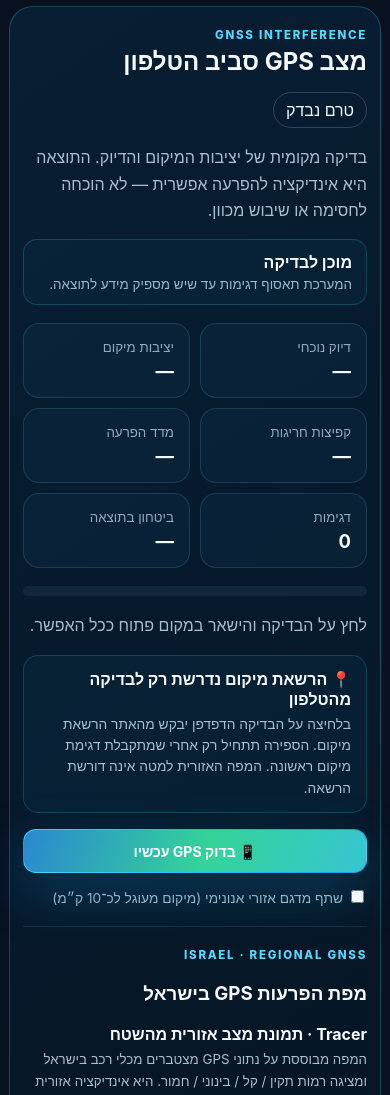
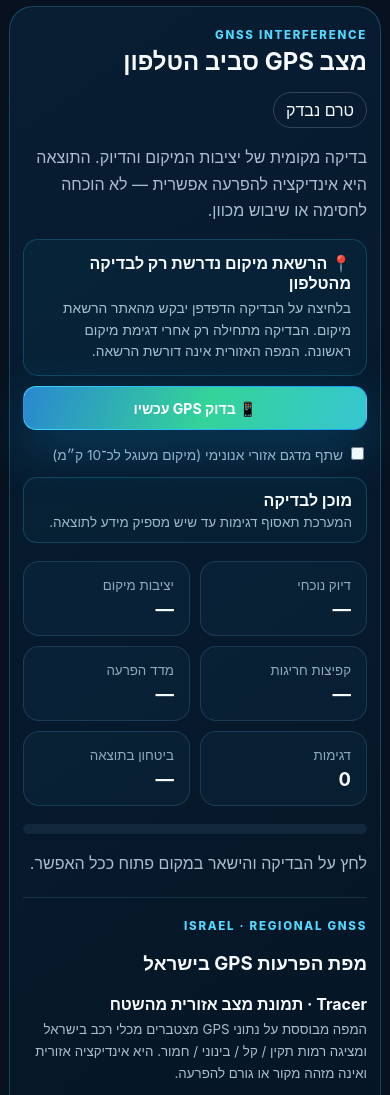
Before and after one commit to l2005l/HaniaION, a FastAPI app: page / in a window 390 px wide. Shown: the part 1327-2422 px from the top of the page. Run offline with FastAPI, Linux system fonts and the light colour scheme; data that the repository does not hold is empty; some libraries are stand-ins or nearby versions.

Commit message:
add mobile action landing fixed

```diff
--- a/static/app.js
+++ b/static/app.js
@@ -2,9 +2,14 @@
 
 const byId = id => document.getElementById(id);
 
-function scrollToTarget(id, block = "start") {
+function scrollToTarget(id, block = "start", offset = 0) {
   const target = byId(id);
   if (!target) return;
+  if (block === "start" && offset) {
+    const top = target.getBoundingClientRect().top + window.scrollY - offset;
+    window.scrollTo({ top: Math.max(0, top), behavior: "smooth" });
+    return;
+  }
   target.scrollIntoView({ behavior: "smooth", block });
 }
 
@@ -263,7 +268,7 @@ async function calculate({ scrollToWorkspace = false } = {}) {
     elements.loadingDescription.textContent = historyText;
     setState("success");
     showToast(payload.cached ? "נתוני RAAM נטענו ממטמון שרת תקין" : "נתוני NASA עודכנו בהצלחה");
-    setTimeout(() => scrollToTarget("raam-values-target", "start"), 320);
+    setTimeout(() => scrollToTarget("raam-values-target", "start", 132), 320);
   } catch (error) {
     const rawMessage = error instanceof Error ? error.message : "אירעה שגיאה לא צפויה.";
     const previous = loadHistory()[0];
@@ -650,14 +655,22 @@ function registerEvents() {
   elements.downloadJsonButton.addEventListener("click", exportJson);
   elements.downloadCsvButton.addEventListener("click", exportCsv);
   elements.shareResultButton?.addEventListener("click", shareResult);
-  elements.viewResultsButton.addEventListener("click", () => scrollToTarget("raam-values-target", "start"));
+  elements.viewResultsButton.addEventListener("click", () => scrollToTarget("raam-values-target", "start", 132));
 
 
   document.querySelectorAll('a[href="#k69-live-target"]').forEach(link => {
     link.addEventListener("click", event => {
       event.preventDefault();
-      scrollToTarget("k69-live-target", "start");
+      scrollToTarget("k69-live-target", "start", 92);
       history.replaceState(null, "", "#k69-live-target");
+    });
+  });
+
+  document.querySelectorAll('a[href="#gnss-action-target"]').forEach(link => {
+    link.addEventListener("click", event => {
+      event.preventDefault();
+      scrollToTarget("gnss-action-target", "start", 112);
+      history.replaceState(null, "", "#gnss-action-target");
     });
   });
 
@@ -1209,6 +1222,6 @@ document.addEventListener("DOMContentLoaded", initializeK69Monitor);
     $('gnssBadge').className='gnss-badge '+cls;$('gnssBadge').textContent=title;$('gnssReason').textContent=reason;setLive(title,`${samples.length} דגימות נותחו · ביטחון ${m.confidence}%`);const last=samples[samples.length-1];regional(last.latitude,last.longitude,$('gnssShare').checked,m.score,m.accuracy,m.fixRatio);
   }
   function maybeFinish(){const m=metrics();if(!m)return;paint(m);const enoughStable=samples.length>=8&&m.elapsed>=15&&m.confidence>=75&&m.accuracy<=25;const enoughAny=samples.length>=12&&m.elapsed>=22&&m.confidence>=82;if(enoughStable||enoughAny)finish();}
-  function begin(){if(firstFix)return;firstFix=true;started=Date.now();setLive('בודק GPS בזמן אמת','אוסף דגימות ומעריך אם כבר יש מספיק מידע.');timer=setInterval(()=>{const m=metrics();if(m){paint(m);button.textContent=`בודק… ${samples.length} דגימות`;if(m.elapsed>=45)finish(true);else maybeFinish();}},1000);}
+  function begin(){if(firstFix)return;firstFix=true;started=Date.now();scrollToTarget('gnss-status-target','start',112);setLive('בודק GPS בזמן אמת','אוסף דגימות ומעריך אם כבר יש מספיק מידע.');timer=setInterval(()=>{const m=metrics();if(m){paint(m);button.textContent=`בודק… ${samples.length} דגימות`;if(m.elapsed>=45)finish(true);else maybeFinish();}},1000);}
   button.addEventListener('click',()=>{if(!navigator.geolocation){$('gnssReason').textContent='הדפדפן אינו תומך בבדיקת מיקום.';return;}samples=[];firstFix=false;lastSampleAt=0;button.disabled=true;button.textContent='📍 מבקש הרשאת מיקום…';setLive('ממתין להרשאה','הרשאת Location נדרשת רק לבדיקה המקומית.');$('gnssReason').textContent='אשר לדפדפן גישה למיקום. הבדיקה תתחיל רק לאחר Fix ראשון.';watchId=navigator.geolocation.watchPosition(p=>{begin();const now=Date.now();samples.push({latitude:p.coords.latitude,longitude:p.coords.longitude,accuracy:p.coords.accuracy,t:now});lastSampleAt=now;const m=metrics();paint(m);setLive('בודק GPS בזמן אמת',`נאספו ${samples.length} דגימות · ביטחון ${m?m.confidence:0}%`);$('gnssReason').textContent=p.coords.accuracy>35?'הקליטה כרגע חלשה. אם המצב נמשך, עבור לאזור פתוח לשמיים.':'הבדיקה פעילה והמדדים מתעדכנים בזמן אמת.';maybeFinish();},permissionError,{enableHighAccuracy:true,maximumAge:0,timeout:15000});});
 })();
--- a/static/index.html
+++ b/static/index.html
@@ -9,7 +9,7 @@
   <link rel="manifest" href="/manifest.webmanifest">
   <link rel="icon" href="/static/icons/icon.svg?v=43" type="image/svg+xml">
   <link rel="apple-touch-icon" href="/static/icons/icon.svg?v=43">
-  <link rel="stylesheet" href="/static/style.css?v=54">
+  <link rel="stylesheet" href="/static/style.css?v=55">
   <title>HaniaION — BRDC to RAAM</title>
   <link rel="stylesheet" href="/static/data-status.css?v=4">
 </head>
@@ -37,7 +37,7 @@
         <div class="focused-primary-actions">
           <button id="heroCalculateButton" class="button button-primary button-large" type="button"><span class="button-icon">↯</span> הורד והצג נתוני NASA</button>
           <a class="button button-secondary button-large k69-priority-button" href="#k69-live-target"><span>◷</span> מעבר מהיר ל־K69</a>
-          <a class="button button-secondary button-large gnss-priority-button" href="#gnss-monitor"><span>⌖</span> בדיקת חסימת GPS</a>
+          <a class="button button-secondary button-large gnss-priority-button" href="#gnss-action-target"><span>⌖</span> בדיקת חסימת GPS</a>
         </div>
       </div>
 
@@ -58,7 +58,7 @@
         <a class="command-priority-card k69-command-card" href="#gps-pulse">
           <span class="command-icon">◷</span><div><small>עדיפות שנייה · חישוב מקומי</small><strong>K69 הבא בעוד <span id="k69QuickCountdown">--:--</span></strong><em>זמן מקומי: <span id="k69QuickNext">--:--:--</span></em></div><b>פתח</b>
         </a>
-        <a class="command-priority-card status-command-card" href="#gnss-monitor">
+        <a class="command-priority-card status-command-card" href="#gnss-action-target">
           <span class="command-icon">⌖</span><div><small>בדיקת סביבה</small><strong>GNSS Monitor</strong><em>בדיקת GPS מהטלפון ותמונה אזורית</em></div><b>בדוק</b>
         </a>
       </div>
@@ -67,13 +67,17 @@
     <section id="gnss-monitor" class="gnss-monitor reveal" aria-label="ניטור GNSS מהטלפון">
       <div class="gnss-head"><div><span class="section-kicker">GNSS INTERFERENCE</span><h2>מצב GPS סביב הטלפון</h2></div><span id="gnssBadge" class="gnss-badge neutral">טרם נבדק</span></div>
       <p class="gnss-explain">בדיקה מקומית של יציבות המיקום והדיוק. התוצאה היא אינדיקציה להפרעה אפשרית — לא הוכחה לחסימה או שיבוש מכוון.</p>
-      <div id="gnssLiveStatus" class="gnss-live-status"><strong>מוכן לבדיקה</strong><span>המערכת תאסוף דגימות עד שיש מספיק מידע לתוצאה.</span></div>
-      <div class="gnss-grid">
-        <article><small>דיוק נוכחי</small><strong id="gnssAccuracy">—</strong></article><article><small>יציבות מיקום</small><strong id="gnssFix">—</strong></article><article><small>קפיצות חריגות</small><strong id="gnssJumps">—</strong></article><article><small>מדד הפרעה</small><strong id="gnssScore">—</strong></article><article><small>דגימות</small><strong id="gnssSamples">0</strong></article><article><small>ביטחון בתוצאה</small><strong id="gnssConfidence">—</strong></article>
+      <div id="gnss-action-target" class="gnss-action-target">
+        <div class="gnss-permission-note"><strong>📍 הרשאת מיקום נדרשת רק לבדיקה מהטלפון</strong><span>בלחיצה על הבדיקה הדפדפן יבקש מהאתר הרשאת מיקום. הבדיקה מתחילה רק אחרי דגימת מיקום ראשונה. המפה האזורית אינה דורשת הרשאה.</span></div>
+        <div class="gnss-actions"><button id="gnssTestButton" class="button button-primary" type="button">📱 בדוק GPS עכשיו</button><label><input id="gnssShare" type="checkbox"> שתף מדגם אזורי אנונימי (מיקום מעוגל לכ־10 ק״מ)</label></div>
       </div>
-      <div class="gnss-meter"><span id="gnssMeter"></span></div><p id="gnssReason" class="gnss-reason">לחץ על הבדיקה והישאר במקום פתוח ככל האפשר.</p>
-      <div class="gnss-permission-note"><strong>📍 הרשאת מיקום נדרשת רק לבדיקה מהטלפון</strong><span>בלחיצה על הבדיקה הדפדפן יבקש מהאתר הרשאת מיקום. הספירה תתחיל רק אחרי שמתקבלת דגימת מיקום ראשונה. המפה האזורית למטה אינה דורשת הרשאה.</span></div>
-      <div class="gnss-actions"><button id="gnssTestButton" class="button button-primary" type="button">📱 בדוק GPS עכשיו</button><label><input id="gnssShare" type="checkbox"> שתף מדגם אזורי אנונימי (מיקום מעוגל לכ־10 ק״מ)</label></div>
+      <div id="gnss-status-target" class="gnss-status-target">
+        <div id="gnssLiveStatus" class="gnss-live-status"><strong>מוכן לבדיקה</strong><span>המערכת תאסוף דגימות עד שיש מספיק מידע לתוצאה.</span></div>
+        <div class="gnss-grid">
+          <article><small>דיוק נוכחי</small><strong id="gnssAccuracy">—</strong></article><article><small>יציבות מיקום</small><strong id="gnssFix">—</strong></article><article><small>קפיצות חריגות</small><strong id="gnssJumps">—</strong></article><article><small>מדד הפרעה</small><strong id="gnssScore">—</strong></article><article><small>דגימות</small><strong id="gnssSamples">0</strong></article><article><small>ביטחון בתוצאה</small><strong id="gnssConfidence">—</strong></article>
+        </div>
+        <div class="gnss-meter"><span id="gnssMeter"></span></div><p id="gnssReason" class="gnss-reason">לחץ על הבדיקה והישאר במקום פתוח ככל האפשר.</p>
+      </div>
       <div class="regional-gnss external-regional"><div><span class="section-kicker">ISRAEL · REGIONAL GNSS</span><h3>מפת הפרעות GPS בישראל</h3></div><strong>Tracer · תמונת מצב אזורית מהשטח</strong><small>המפה מבוססת על נתוני GPS מצטברים מכלי רכב בישראל ומציגה רמות תקין / קל / בינוני / חמור. היא אינדיקציה אזורית ואינה מזהה מקור או גורם להפרעה.</small><div class="gnss-map-frame"><iframe title="מפת הפרעות GPS בישראל - Tracer" src="https://tracer.co.il/gps-jamming-map?embed=1" loading="lazy" referrerpolicy="no-referrer-when-downgrade"></iframe></div><div class="gnss-map-links"><a href="https://tracer.co.il/gps-jamming-map" target="_blank" rel="noopener">פתח מפה מלאה</a><span>מקור חיצוני: Tracer Technologies</span></div></div>
       <div class="regional-gnss community-regional"><div><span class="section-kicker">HANIAION COMMUNITY</span><h3>מדידות HaniaION באזור</h3></div><strong id="regionalGnss">אין עדיין מדידות באזור</strong><small id="regionalGnssDetail">מבוסס רק על בדיקות אנונימיות של HaniaION, אם משתמשים בחרו לשתף.</small></div>
     </section>
@@ -207,7 +211,7 @@
   </div>
   <button id="floatingTopButton" class="floating-top-button" type="button" aria-label="חזרה לראש העמוד" title="חזרה לראש העמוד">↑</button>
   <div id="toast" class="toast" role="status" aria-live="polite"></div>
-  <script src="/static/app.js?v=54" defer></script>
+  <script src="/static/app.js?v=55" defer></script>
   <script src="/static/data-status.js?v=4"></script>
 </body>
 </html>
--- a/static/service-worker.js
+++ b/static/service-worker.js
@@ -1,5 +1,5 @@
-const CACHE_NAME = "haniaion-v2.13.0";
-const APP_SHELL = ["/", "/wind", "/satellite", "/static/style.css?v=54", "/static/app.js?v=54", "/static/wind.css?v=45", "/static/wind.js?v=45", "/static/satellite.css?v=21", "/static/satellite.js?v=21", "/static/data-status.css?v=4", "/static/data-status.js?v=4", "/static/icons/icon.svg", "/manifest.webmanifest"];
+const CACHE_NAME = "haniaion-v2.14.0";
+const APP_SHELL = ["/", "/wind", "/satellite", "/static/style.css?v=55", "/static/app.js?v=55", "/static/wind.css?v=45", "/static/wind.js?v=45", "/static/satellite.css?v=21", "/static/satellite.js?v=21", "/static/data-status.css?v=4", "/static/data-status.js?v=4", "/static/icons/icon.svg", "/manifest.webmanifest"];
 
 self.addEventListener("install", event => {
   event.waitUntil(caches.open(CACHE_NAME).then(cache => cache.addAll(APP_SHELL)));
--- a/static/style.css
+++ b/static/style.css
@@ -1358,3 +1358,19 @@ iframe {
 .gnss-permission-note{margin:14px 0 4px;padding:13px 15px;border:1px solid rgba(56,189,248,.22);border-radius:15px;background:rgba(14,116,144,.09)}.gnss-permission-note strong,.gnss-permission-note span{display:block}.gnss-permission-note span{margin-top:5px;color:#a8bfd0;font-size:.86rem;line-height:1.55}.external-regional{margin-top:20px}.gnss-map-frame{margin-top:14px;border:1px solid rgba(105,207,255,.18);border-radius:18px;overflow:hidden;background:#071421;min-height:420px}.gnss-map-frame iframe{display:block;width:100%;height:460px;border:0}.gnss-map-links{display:flex;justify-content:space-between;gap:10px;align-items:center;margin-top:9px;font-size:.78rem;color:#8eaabd}.gnss-map-links a{color:#67e8f9}.community-regional{margin-top:18px}@media(max-width:650px){.gnss-map-frame{min-height:360px}.gnss-map-frame iframe{height:390px}.gnss-map-links{align-items:flex-start;flex-direction:column}}
 /* v2.10 adaptive GNSS */
 .gnss-live-status{margin:14px 0;padding:12px 14px;border:1px solid rgba(66,215,255,.2);border-radius:14px;background:rgba(14,116,144,.08)}.gnss-live-status strong,.gnss-live-status span{display:block}.gnss-live-status span{margin-top:4px;color:#9fb9cb;font-size:.84rem}.gnss-priority-button{border-color:rgba(52,211,153,.35)}
+
+/* v2.14 mobile direct-action refinements */
+.gnss-action-target,.gnss-status-target,#raam-values-target,#k69-live-target{scroll-margin-top:112px}
+.gnss-action-target{margin-top:10px}
+@media(max-width:580px){
+  .k69-countdown-wrap{min-height:235px}
+  .k69-progress-ring{width:min(205px,60vw)}
+  .k69-ring-inner strong{font-size:clamp(2.25rem,12vw,3.35rem)}
+  .k69-time-grid{grid-template-columns:repeat(2,minmax(0,1fr));gap:10px}
+  .k69-time-card{min-height:96px;padding:13px 11px;border-radius:16px}
+  .k69-time-card strong{font-size:clamp(1.25rem,6vw,1.65rem);margin:6px 0 4px}
+  .k69-time-card span{font-size:.7rem}
+  .k69-time-card small{font-size:.68rem}
+  .gnss-action-target .gnss-permission-note{margin-top:0}
+  .gnss-actions{margin-top:10px}
+}
```
Also changed, not shown: CHANGELOG.md.
